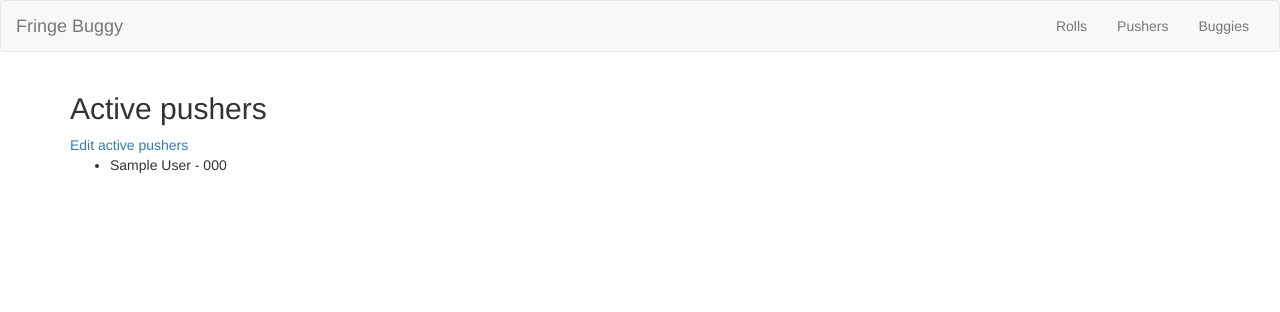
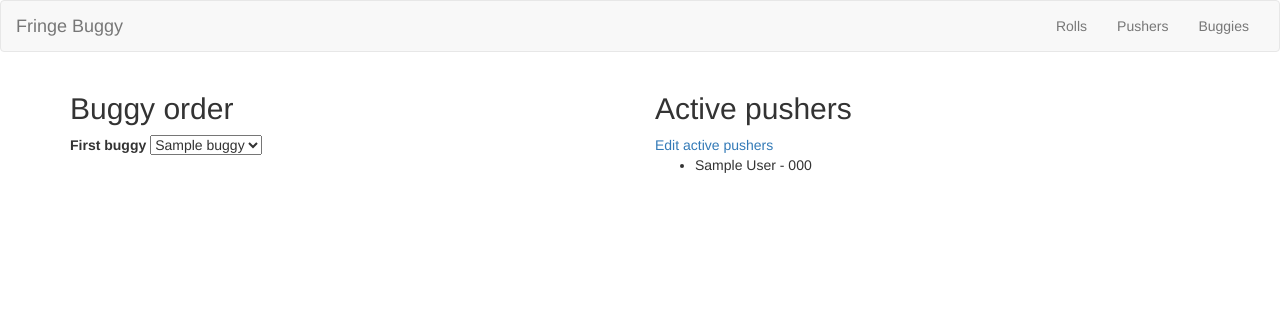
Before and after one commit to jlbrooks/buggy, a Django app: page /rolls/1/create_roll in a window 1280 px wide. Shown: the top 312 px of the page. Run offline with Django 3.2, Linux system fonts and the light colour scheme; tables that the repository leaves empty hold one stand-in row (values such as "Sample post"); some libraries are stand-ins or nearby versions.

Commit message:
Select for buggy

```diff
--- a/pushers/templates/create_roll.html
+++ b/pushers/templates/create_roll.html
@@ -3,6 +3,19 @@
 {% block content %}
 <div class="container">
   <div class="row">
+    <div class="col-md-6">
+      <h2>Buggy order</h2>
+      <form class="form">
+        <div class="form-group">
+          <label for="buggy_one">First buggy</label>
+          <select name="buggy_one">
+            {% for buggy in buggies %}
+              <option value="{{buggy.id}}">{{ buggy.name }}</option>
+            {% endfor %}
+          </select>
+        </div>
+      </form>
+    </div>
     <div class="col-md-6">
       <h2>Active pushers</h2>
       <a href="{% url "edit_active_pushers" rollDay.id %}">Edit active pushers</a>
@@ -12,9 +25,6 @@
         {% endfor %}
       </ul>
     </div>
-    <div class="col-md-6">
-
-    </div>
   </div>
 </div>
 {% endblock content %}
--- a/pushers/views.py
+++ b/pushers/views.py
@@ -58,7 +58,8 @@ def deactivate_pusher(request, r_id, p_id):
 def create_roll(request, r_id):
     rollDay = get_object_or_404(RollsDay, id=r_id)
     context = {
-        'rollDay': rollDay
+        'rollDay': rollDay,
+        'buggies': Buggy.objects.all()
     }
 
     if request.method == 'GET':
```
